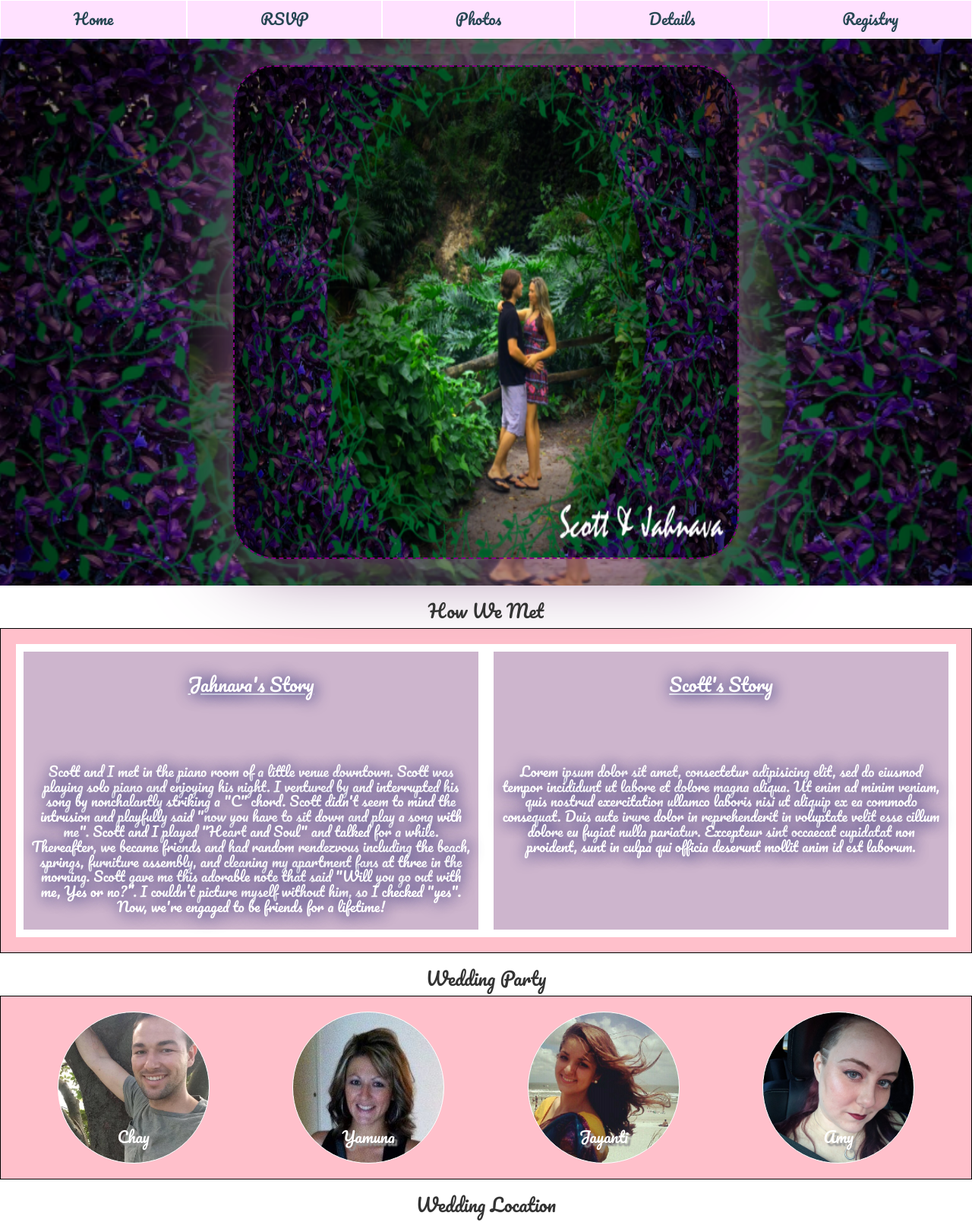
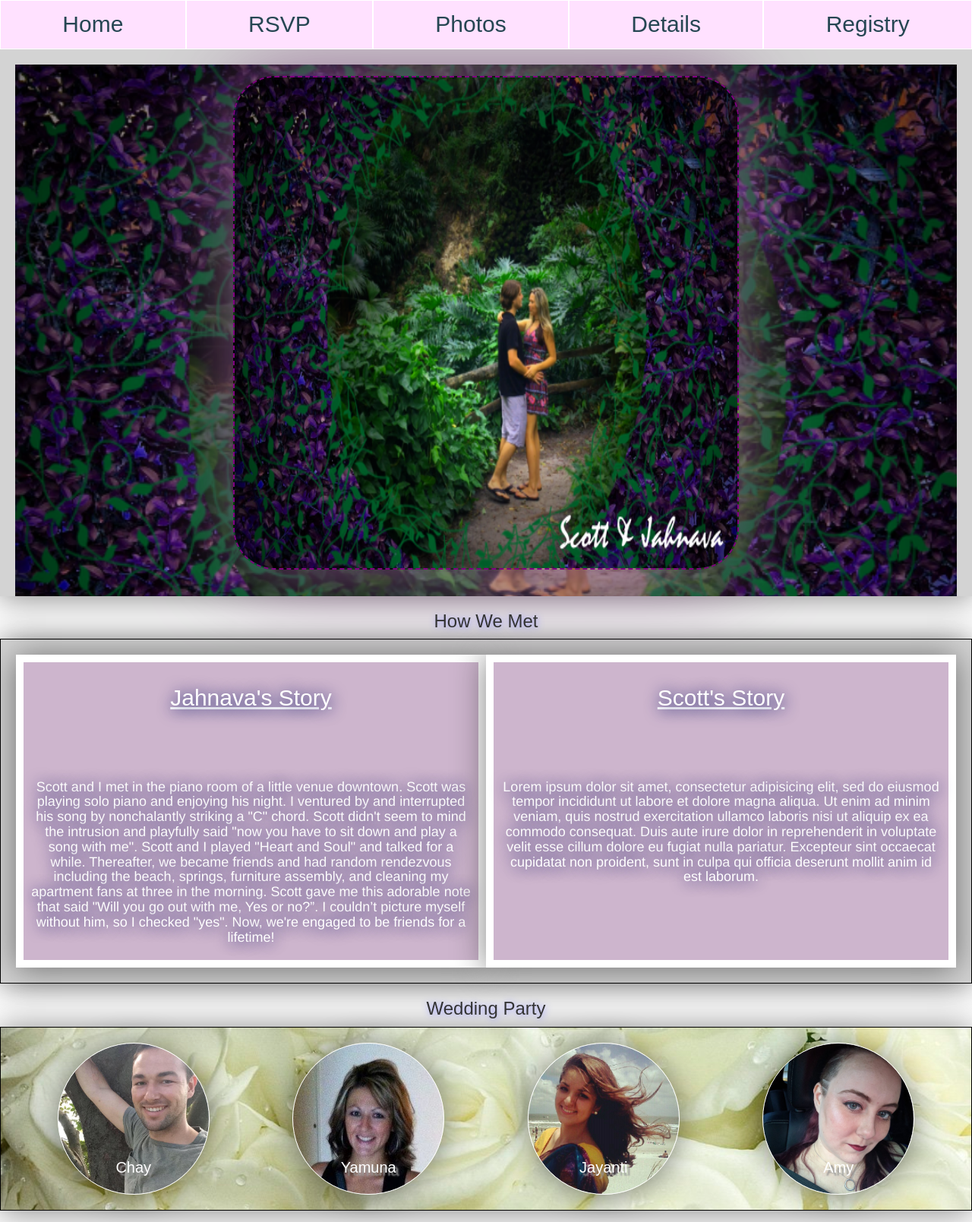
Before and after one commit to dascobaz/Wedding-Site-2019, a website: page public/html/home.html in a window 1280 px wide. Shown: the top 1609 px of the page at 76% size. Drawn offline with nearby package versions, Linux system fonts and the light colour scheme; some packages are replaced by stand-ins of ours; a web font is replaced by a local one.

Commit message:
added stying to page

```diff
--- a/public/css/home.css
+++ b/public/css/home.css
@@ -6,22 +6,21 @@ html,body{
 /* nav & title */
 h1, .nav-pills>li>a {
   color: #264653;
-  font-size: 20px;
-  font-family: 'Pacifico', cursive;
+  font-size: 30px;
+  font-family: 'Black And White Picture', sans-serif;
+
 }
 
 @media (max-width: 1000px) {
   h1, .nav-pills>li>a {
     color: #264653;
     font-size: 50px;
-    font-family: 'Pacifico', cursive;
   }
 }
 @media (min-width: 50px) and (max-width: 1000px) {
   h1, .nav-pills>li>a {
     color: #264653;
     font-size: 50px;
-    font-family: 'Pacifico', cursive;
   }
 }
 
@@ -32,8 +31,16 @@ h1, .nav-pills>li>a {
 
 
 .header {
-  font-family: 'Pacifico', cursive;
+  font-family: 'Black And White Picture', sans-serif;
+  font-size: 30px;
 }
+
+.titles {
+  font-family: 'Anton', sans-serif;
+  text-shadow: 1px 1px 10px rgba(150, 150, 255, 1);
+}
+
+
 
 #header-pic {
   background-image: url('/images/rainbowSprings.png');
@@ -50,6 +57,9 @@ h1, .nav-pills>li>a {
       -o-border-image: url('/images/stars.gif') 30 round; /* Opera 11-12.1 */
       border-image: url('/images/stars.gif') 30 round;
     cursor: url('/images/heart-small.png'), auto;
+    -webkit-box-shadow: 0px 2px 40px 1px rgba(0,0,0,0.48);
+    -moz-box-shadow: 0px 2px 40px 1px rgba(0,0,0,0.48);
+    box-shadow: 0px 2px 40px 1px rgba(0,0,0,0.48);
 }
 
 @media (max-width: 1000px) {
@@ -75,7 +85,10 @@ h1, .nav-pills>li>a {
       background-size: cover;
       max-height:50%;
       max-width:100%;
-      border: 2px solid black;
+      border: 3px solid black;
+      -webkit-box-shadow: 0px 2px 40px 1px rgba(0,0,0,0.48);
+      -moz-box-shadow: 0px 2px 40px 1px rgba(0,0,0,0.48);
+      box-shadow: 0px 2px 40px 1px rgba(0,0,0,0.48);
   }
 }
 
@@ -101,10 +114,20 @@ h1, .nav-pills>li>a {
   flex-direction: row;
   align-items: stretch;
   width: 100%;
-  background: pink;
+  background: lightgrey;
+  /* background-image: url('/images/wall-vines.jpeg'); */
+  background-repeat: no-repeat;
+  background-size: cover;
 border: 1px solid black;
   justify-content: space-around;
   padding: 2rem;
+  -webkit-box-shadow: 0px 2px 40px 1px rgba(0,0,0,0.48);
+  -moz-box-shadow: 0px 2px 40px 1px rgba(0,0,0,0.48);
+  box-shadow: 0px 2px 40px 1px rgba(0,0,0,0.48);
+}
+
+#wedding-party-box{
+  background-image: url('/images/white-wedding-flowers.jpg');
 }
 
 /* stories background */
@@ -112,6 +135,9 @@ border: 1px solid black;
   width:25%;
   background:#CDB5CD;
   padding: 1rem;
+  -webkit-box-shadow: 0px 2px 40px 1px rgba(0,0,0,0.48);
+  -moz-box-shadow: 0px 2px 40px 1px rgba(0,0,0,0.48);
+  box-shadow: 0px 2px 40px 1px rgba(0,0,0,0.48);
 }
 
 /*order wedding party*/
@@ -124,11 +150,17 @@ border: 1px solid black;
   border: 1px solid white;
   background-image: url('/images/white-sparkle.png');
   cursor: url('/images/heart-small.png'), auto;
+  -webkit-box-shadow: 0px 2px 40px 1px rgba(0,0,0,0.48);
+  -moz-box-shadow: 0px 2px 40px 1px rgba(0,0,0,0.48);
+  box-shadow: 0px 2px 40px 1px rgba(0,0,0,0.48);
 }
 
 .container-order > .box{
   font-size: 4rem;
   font-weight: bold;
+  -webkit-box-shadow: 0px 2px 40px 1px rgba(0,0,0,0.48);
+  -moz-box-shadow: 0px 2px 40px 1px rgba(0,0,0,0.48);
+  box-shadow: 0px 2px 40px 1px rgba(0,0,0,0.48);
 }
 .pink{
   order: 4;
@@ -195,6 +227,9 @@ border: 1px solid black;
     align-items: center;
     justify-content: center;
     height: 90vh;
+    -webkit-box-shadow: 0px 2px 40px 1px rgba(0,0,0,0.48);
+    -moz-box-shadow: 0px 2px 40px 1px rgba(0,0,0,0.48);
+    box-shadow: 0px 2px 40px 1px rgba(0,0,0,0.48);
 }
 .flex-center-center > div{
   width: 33%;
@@ -372,5 +407,13 @@ h1,  {
      border: 1px solid black;
      background-color: lightblue;
      font-weight: bold;
+     -webkit-box-shadow: 0px 2px 40px 1px rgba(0,0,0,0.48);
+     -moz-box-shadow: 0px 2px 40px 1px rgba(0,0,0,0.48);
+     box-shadow: 0px 2px 40px 1px rgba(0,0,0,0.48);
+   }
 
+   .container-flex,.responsive{
+     -webkit-box-shadow: 0px 2px 40px 1px rgba(0,0,0,0.48);
+     -moz-box-shadow: 0px 2px 40px 1px rgba(0,0,0,0.48);
+     box-shadow: 0px 2px 40px 1px rgba(0,0,0,0.48);
    }
--- a/public/css/main.css
+++ b/public/css/main.css
@@ -50,7 +50,7 @@ h3 {
   color:#2A9D8F;
 }
 .nav-pills>li{
-  background:lightpink;
+  background:lightblue;
 
 }
 .nav-pills>li.active>a{
@@ -67,6 +67,7 @@ h3 {
 .page {
   position: absolute;
 }
+
 
 /* #p2 {
   left: 200%;
@@ -174,7 +175,7 @@ h2 {
 
 canvas {
   background-color: silver;
-  background-image: url('/images/fromeFlowers.png');
+  background-image: url('/images/beach.jpeg');
   background-image: no-repeat center center fixed;
     -webkit-background-size: cover;
     -moz-background-size: cover;
@@ -202,6 +203,7 @@ canvas {
 /*envelope*/
 #envelope  {
   background: #f08080;
+  background-image: url('/images/gold.jpeg');
    width: 300px;
    height: 150px;
    position: absolute;
@@ -215,21 +217,21 @@ canvas {
 }
 
 #lid {
-
+  border-color: transparent transparent #f08080 transparent;
+  border-image: url('/images/gold.jpeg');
   position: relative;
   top: -150px;
   width: 0px;
   height: 0px;
   border-style: solid;
   border-width: 0 150px 150px 150px;
-  border-color: transparent transparent #f08080 transparent;
 }
 
 
 #letter {
   position: relative;
   background: #adbce6;
-  background-image: url('/images/purple.jpg');
+  background-image: url('/images/weddingInvite.png');
   background-image: no-repeat center center fixed;
   -webkit-background-size: cover;
   -moz-background-size: cover;
@@ -237,7 +239,7 @@ canvas {
   background-size: cover;
   top: -150px;
   width: 280px;
-  height: 150px;
+  height: 180px;
   left: 10px;
   top: -200px;
   animation: out 5s infinite linear;
@@ -250,25 +252,26 @@ canvas {
 
 #left-corner {
   position: relative;
-  top: -315px;
+  top: -335px;
   left: 10px;
   width: 0px;
   height: 0px;
   border-style: solid;
   border-width: 150px 0 0 250px;
   border-color: transparent transparent transparent #f08080;
-
+  border-image: url('/images/gold.jpeg');
 }
 
 #right-corner {
   position: relative;
-  top: -470px;
+  top: -480px;
   left: 50px;
   width: 0px;
 height: 0px;
 border-style: solid;
 border-width: 0 0 150px 250px;
 border-color: transparent transparent #f08080 transparent;
+border-image: url('/images/gold.jpeg');
 }
 
 @keyframes out {
--- a/public/html/home.html
+++ b/public/html/home.html
@@ -5,7 +5,8 @@
     <title>We're Getting Married!</title>
     <link rel="stylesheet" href="/css/home.css">
     <link rel="stylesheet" href="https://maxcdn.bootstrapcdn.com/bootstrap/3.3.6/css/bootstrap.min.css">
-     <link href='https://fonts.googleapis.com/css?family=Pacifico' rel='stylesheet' type='text/css'>
+    <link href="https://fonts.googleapis.com/css?family=Black+And+White+Picture" rel="stylesheet">
+    <!-- <link href="https://fonts.googleapis.com/css?family=Anton" rel="stylesheet"> -->
   </head>
   <body>
 
@@ -26,8 +27,8 @@
   </div> -->
 
 <!--stories-->
-<h3 class="text-center header" id="responsive">How We Met</h3>
-<div id='story-background' class="container-flex responsive">
+<h3 class="text-center titles" id="responsive">How We Met</h3>
+<div class="container-flex responsive">
       <!-- This column 50% width -->
 
   <!-- This column 50% width -->
@@ -36,7 +37,7 @@
        <h3 class='text-center header'>Jahnava's Story</h3>
      </div>
        <br>
-     <div class='metStory text-center header'>
+     <div class='metStory text-center'>
        <h4>Scott and I met in the piano room of a little venue downtown. Scott was playing solo piano and enjoying his night. I ventured by and interrupted his song by nonchalantly striking a "C" chord. Scott didn't seem to mind the intrusion and playfully said "now you have to sit down and play a song with me". Scott and I played "Heart and Soul" and talked for a while. Thereafter, we became friends and had random rendezvous including the beach, springs, furniture assembly, and cleaning my apartment fans at three in the morning. Scott gave me this adorable note that said "Will you go out with me, Yes or no?”. I couldn’t picture myself without him, so I checked "yes". Now, we're engaged to be friends for a lifetime!</h4>
      </div>
    </div>
@@ -45,7 +46,7 @@
      <h3 class="header text-center">Scott's Story</h3>
    </div>
      <br>
-   <div class='metStory text-center header'>
+   <div class='metStory text-center'>
      <h4>Lorem ipsum dolor sit amet, consectetur adipisicing elit, sed do eiusmod tempor incididunt ut labore et dolore magna aliqua. Ut enim ad minim veniam, quis nostrud exercitation ullamco laboris nisi ut aliquip ex ea commodo consequat. Duis aute irure dolor in reprehenderit in voluptate velit esse cillum dolore eu fugiat nulla pariatur. Excepteur sint occaecat cupidatat non proident, sunt in culpa qui officia deserunt mollit anim id est laborum.</h4>
    </div>
  </div>
@@ -53,8 +54,8 @@
 </div>
 
 <!-- wedding party -->
-<h3 class="text-center header" id="order">Wedding Party</h3>
-<div class="container-order">
+<h3 class="text-center titles" id="order">Wedding Party</h3>
+<div class="container-order" id='wedding-party-box'>
   <div  class="blue text-center wedding-party header">
     <h4 id='jayanti'>Jayanti</h4>
   </div>
@@ -70,8 +71,8 @@
 </div>
 
 <!-- location -->
-<h3 class="text-center header" id="order">Wedding Location</h3>
-<a href="https://www.google.com/maps/dir/Current+Location/9300+W+Gulf+Blvd,+Treasure+Island,+FL+33706">
+<h3 class="text-center titles" id="order">Wedding Location</h3>
+<a href="https://www.google.com/maps/@27.7545784,-82.7663565,17z">
 <div id='myMap'>
   <h1 class='text-center'>St Petersburg Lions Club Beach House </h1>
   <h2 class='text-center'>9300 W Gulf Blvd, Treasure Island, FL 33706</h2>
```
Also changed, not shown: public/html/details.html (+6 -11 lines), public/html/honeymoongoals.html (+1 -0 lines), public/html/index.html (+3 -2 lines), public/html/itinerary.html (+6 -7 lines), public/images/beach.jpeg (added), public/images/gold.jpeg (added), public/images/wall-vines.jpeg (added), public/images/wedding-party.jpeg (deleted), public/images/weddingInvite.png (added).
